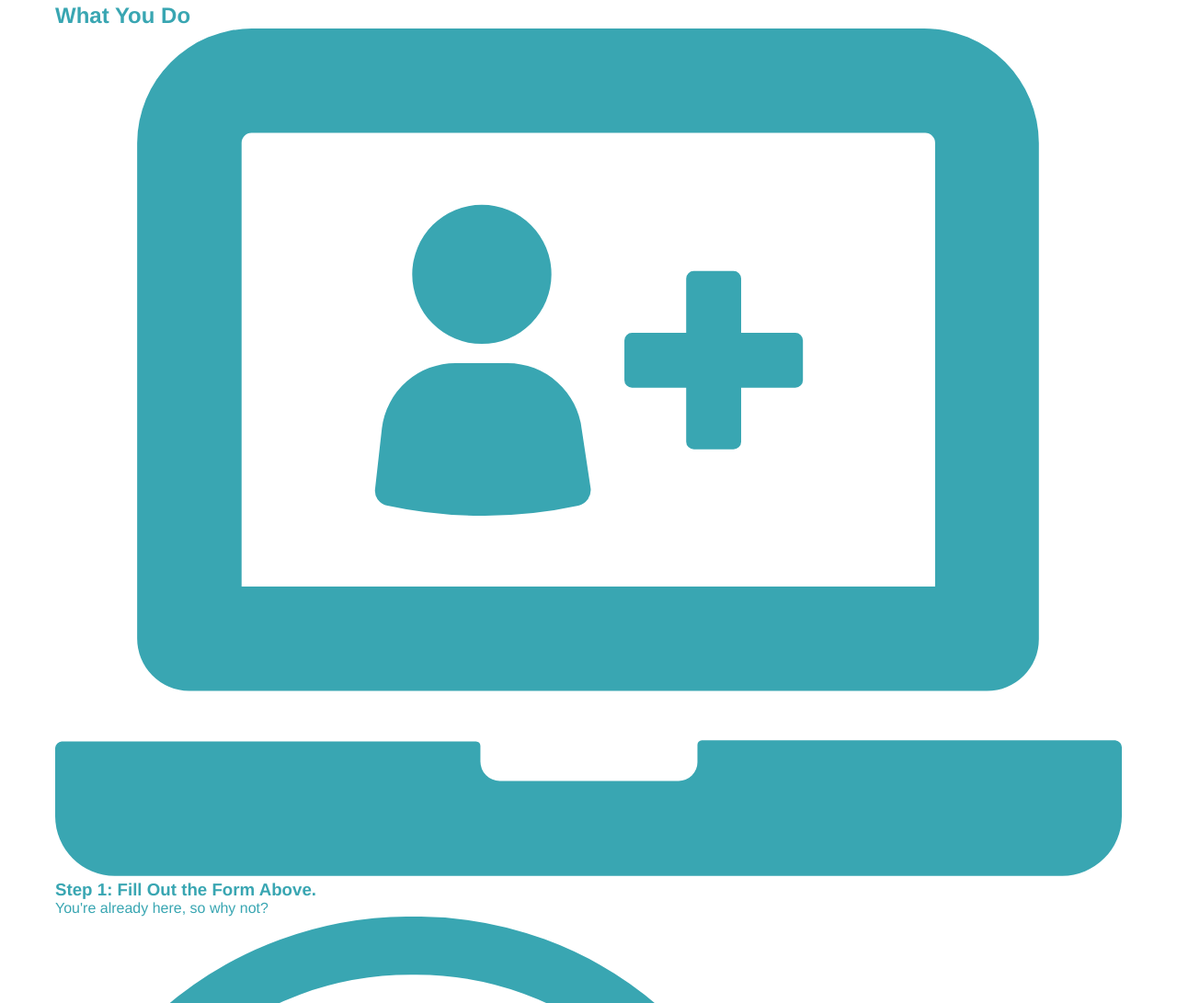
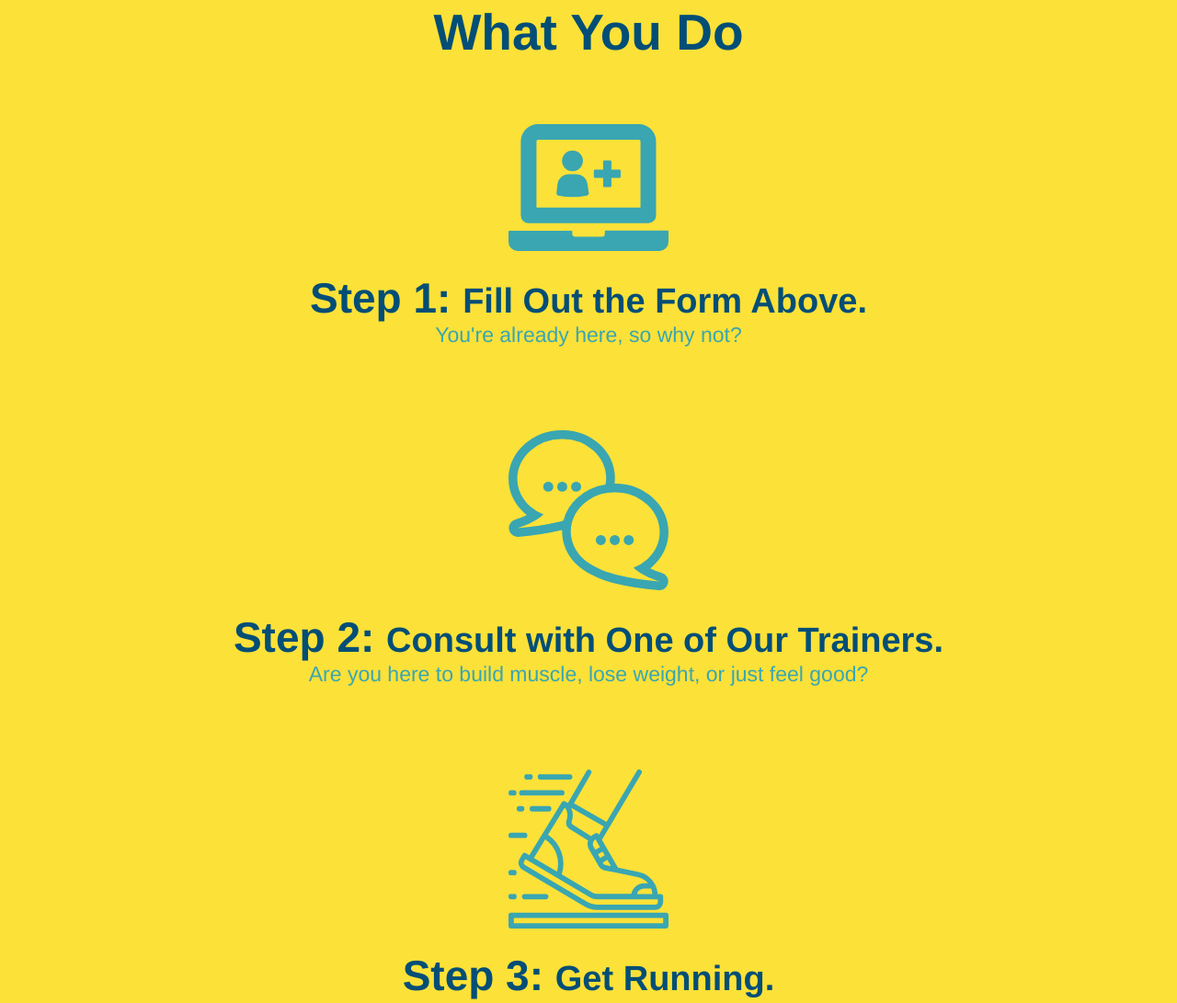
Before and after one commit to MBadi089/run-buddy, a plain HTML site: page index.html in a window 1280 px wide. Shown: the part 1237-2328 px from the top of the page at 92% size. Drawn offline with Linux system fonts and the light colour scheme.

Commit message:
changed the steps 1-4 font size, background, what you do, etc

```diff
--- a/assets/css/style.css
+++ b/assets/css/style.css
@@ -136,16 +136,7 @@ section {
 .intro {
     text-align: center;
 }
-/*This will style the h2 intro "What We Do" */
-.intro h2 {
-    font-size: 55px;
-    color: #024e76;
-    margin-bottom: 35px;
-    padding: 0 100px 20px 100px;
-    border-bottom: 3px solid;
-    border-color: #fce138;
-    display: inline-block;
-}
+
 /*This will clean up the paragraph in the "What We Do" part of the webpage */
 .intro p {
     line-height: 1.7;
@@ -154,3 +145,51 @@ section {
     font-size: 20px;
     margin: 0 auto;
 }
+/*This will center and add a background to the "What You Do" section */
+.steps {
+    text-align: center;
+    background: #fce138;
+}
+
+/*This will style the "What We Do" and the "What You Do" part of the webpage */
+.section-title {
+    font-size: 55px;
+    color: #024e76;
+    margin-bottom: 35px;
+    padding: 0 100px 20px 100px;
+    display: inline-block;
+    border-bottom: 3px solid;
+}
+
+.primary-border {
+    border-color: #fce138;
+}
+
+.secondary-border {
+    border-color: #39a6b2;
+}
+
+/*This will clean-up the size and color elements in the "What You Do" section to step 4 */
+.steps div {
+    margin-bottom: 80px;
+}
+
+.steps img {
+    width: 15%;
+    margin: 10px 0;
+}
+
+.steps h3 {
+    color: #024e76;
+    font-size: 46px;
+    margin-top: 10px;
+}
+
+.steps p {
+    color: #39a6b2;
+    font-size: 23px;
+}
+/*This will target the h3 that have <span> in them and increase the font size (step1-4) */
+.steps span {
+    font-size: 38px;
+}
--- a/index.html
+++ b/index.html
@@ -88,21 +88,21 @@
 
        <!--"What We Do" section-->
        <section id="what-we-do" class="intro">
-           <h2>What We Do</h2>
+           <h2 class="section-title primary-border"> What We Do</h2>
            <p>
                butcher selfies chambray shabby chic gentrify readymade yr Echo Park XOXO Tumblr normcore Banksy direct trade Blue Botlle chillwave you probably haven't heard of them single-origin coffee Vice fanny pack fixie Odd Future Austin fingerstache pickled twee synth Wes Anderson Thundercats viral bitters flannel meggings narwhal Marfa Schlitz sustainable Intelligentsia unami deep v craft
            </p>
        </section>
 
        <!--"What You Do" section-->
-       <section id="what-you-do">
-           <h2>What You Do</h2>
+       <section id="what-you-do" class="steps">
+           <h2 class="section-title primary-border"> What You Do</h2>
 
            <div>
                <!--Insert this img element-->
                <img src="./assets/images/step-1.svg" alt="" />
 
-               <h3> Step 1: Fill Out the Form Above.</h3>
+               <h3> Step 1: <span>Fill Out the Form Above.</span></h3>
                <p>You're already here, so why not?</p>
            </div>
 
@@ -110,7 +110,7 @@
                <!--Insert this img element-->
                <img src="./assets/images/step-2.svg" alt="" />
 
-            <h3>Step 2: Consult with One of Our Trainers.</h3>
+            <h3>Step 2: <span>Consult with One of Our Trainers.</span></h3>
             <p>Are you here to build muscle, lose weight, or just feel good?</p>
            </div>
 
@@ -118,14 +118,14 @@
                <!--Insert this img element-->
                <img src="./assets/images/step-3.svg" alt="" />
 
-               <h3>Step 3: Get Running.</h3>
+               <h3>Step 3: <span>Get Running.</span></h3>
                <p>Hit the ground running (literally) once your trainer lays out your plan.</p>
            </div>
 
            <div>
                <!--Insert this img element-->
                <img src="./assets/images/step-4.svg" alt="" />
-               <h3>Step 4: See Results.</h3>
+               <h3>Step 4: <span>See Results.</span></h3>
                <p>Bi-weekly checkins with your trainer will keep you focused</p>
            </div>
        </section>
```
